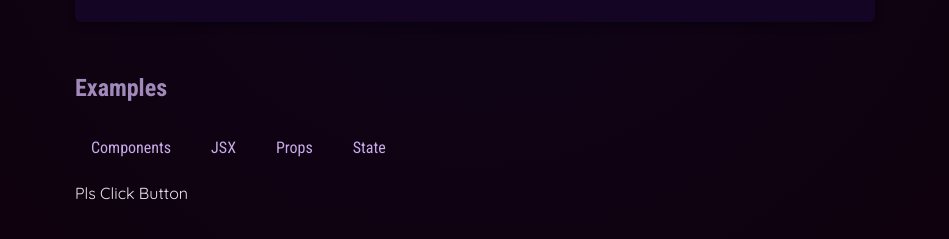
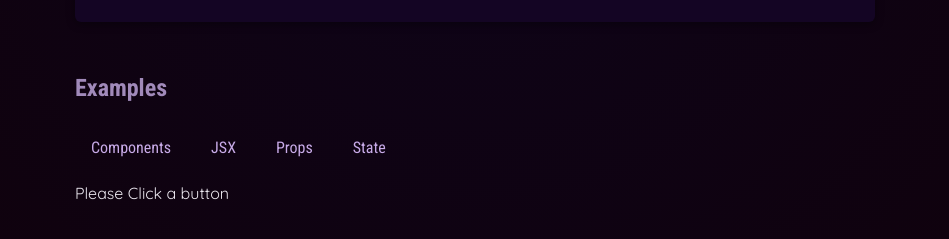
Before and after one commit to kachraz/practiceURS3-2, a React (Vite) app: page / in a window 1280 px wide. Shown: the part 831-1070 px from the top of the page, without its empty margins (165-1114 px from the left). Built offline with nearby package versions, Linux system fonts and the light colour scheme.

Commit message:
♓2ndPusy

```diff
--- a/src/App.jsx
+++ b/src/App.jsx
@@ -1,3 +1,5 @@
+import { useState } from "react";
+
 import { CORE_CONCEPTS } from "./data";
 import Header from "./comp/Header/Header";
 import CoreConcept from "./comp/CoreCo/CoreCo";
@@ -10,12 +12,12 @@ import TabButton from "./comp/TabComponents/TabButton.";
 // Header Function
 
 function App() {
-  let tabContent = "Pls Click Button";
+  const [slectedTopic, setSelectedTopic] = useState("Please Click a button");
 
   function handleSelect(selectedButton) {
     //
-    tabContent = selectedButton;
-    console.log(tabContent);
+    setSelectedTopic(selectedButton);
+    console.log(slectedTopic);
   }
 
   console.log("APP Executing");
@@ -43,7 +45,7 @@ function App() {
             <TabButton onSelect={() => handleSelect("props")}>Props</TabButton>
             <TabButton onSelect={() => handleSelect("state")}>State</TabButton>
           </menu>
-          {tabContent}
+          {slectedTopic}
         </section>
       </main>
     </div>
--- a/src/comp/TabComponents/TabButton..jsx
+++ b/src/comp/TabComponents/TabButton..jsx
@@ -5,9 +5,7 @@ export default function TabButton({ children, onSelect }) {
 
   return (
     <li>
-      <button onzed brClick={onSelect}>
-        {children}
-      </button>
+      <button onClick={onSelect}>{children}</button>
     </li>
   );
 }
```
